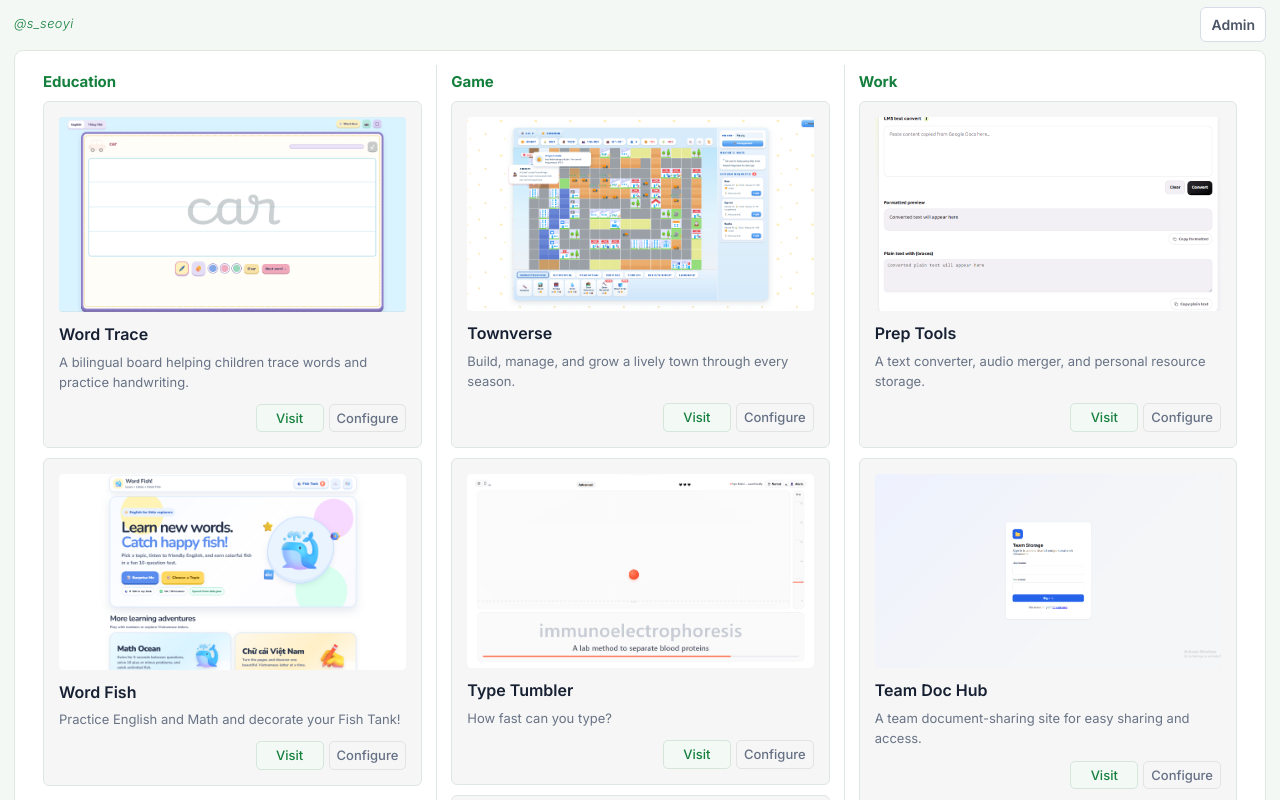
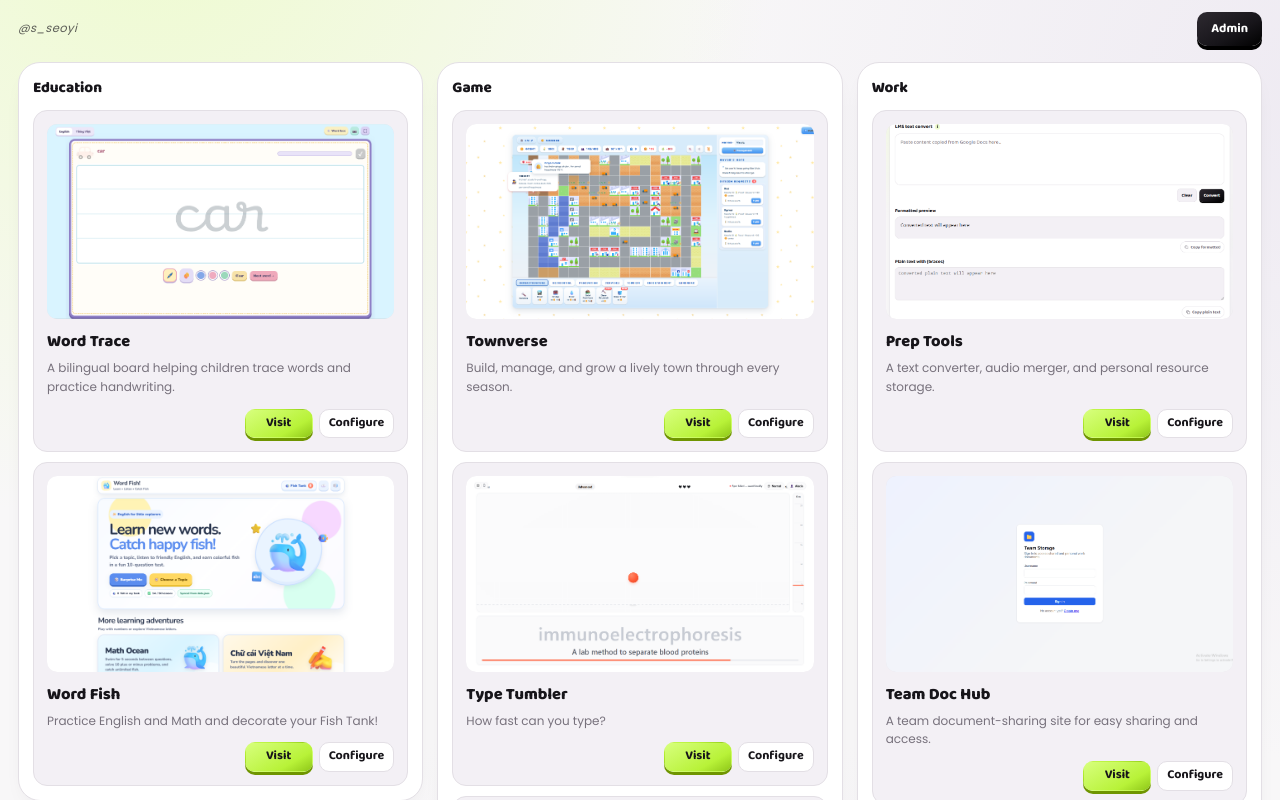
Before and after one commit to phuongm1409/html-list, a plain HTML site: page index.html in a window 1280 px wide. Shown: the top 800 px of the page. Drawn offline with Linux system fonts and the light colour scheme.

Commit message:
Update index.html

```diff
--- a/index.html
+++ b/index.html
@@ -9,37 +9,39 @@
   <link rel="preconnect" href="https://fonts.gstatic.com" crossorigin>
   <link href="https://fonts.googleapis.com/css2?family=Baloo+2:wght@400..800&family=Inter:ital,wght@0,300;0,400;0,500;0,600;0,700;1,300&family=Poppins:wght@400;500;600;700&display=swap" rel="stylesheet">
   <style>
-    :root { --ink:#172033; --muted:#697386; --line:#dfe7e2; --paper:#fff; --bg:#f3f8f5; --green:#16a34a; --green2:#15803d; --mint:#e9f9ee; --danger:#c9475b; }
+    :root { --ink:#17151a; --muted:#77717c; --line:#e3dfe5; --paper:#fff; --bg:#f8f7f8; --fill:#f3f0f5; --green:#b8f238; --green2:#6f9500; --mint:#eefbcf; --danger:#ff4438; --black-grad:linear-gradient(150deg,#2e2a31 0%,#17151a 60%,#000 100%); --lime-grad:linear-gradient(150deg,#d7ff7d 0%,#b8f238 70%,#8fc719 100%); }
     * { box-sizing:border-box; }
-    body { margin:0; min-height:100vh; font:16px/1.5 "Inter",ui-sans-serif,system-ui,sans-serif; color:var(--ink); background:var(--bg); overflow-x:hidden; }
+    body { margin:0; min-height:100vh; font:16px/1.5 "Baloo 2",ui-sans-serif,system-ui,sans-serif; color:var(--ink); background:radial-gradient(circle at 12% -8%,#eefbcf 0%,transparent 36%),radial-gradient(circle at 105% 8%,#eeeaf2 0%,transparent 38%),radial-gradient(circle at 50% 115%,#f0edf4 0%,transparent 45%),var(--bg); overflow-x:hidden; }
     button,input { font:inherit; }
     button { cursor:pointer; }
-    .topbar { height:48px; padding:8px max(14px,calc((100vw - 1320px)/2)); display:flex; align-items:center; justify-content:space-between; background:transparent; }
-    .signature { color:var(--green2); font-size:.8rem; font-style:italic; font-weight:300; letter-spacing:.035em; line-height:1; }
-    .admin-link { border:1px solid #d7dde7; background:#fff; color:#4b5565; border-radius:6px; padding:6px 10px; font-size:.875rem; font-weight:600; transition:.15s ease; }
-    .admin-link:hover{border-color:#aeb8c8;background:#f9fafb}
-    main { width:min(1320px,calc(100% - 28px)); margin:2px auto 48px; padding:14px; display:grid; grid-template-columns:repeat(3,minmax(0,1fr)); gap:0; align-items:start; border:1px solid var(--line); border-radius:9px; background:#fff; }
-    .section { min-width:0; padding:6px 14px; }
-    .section + .section { border-left:1px solid var(--line); }
-    .section-title { margin:0 0 7px; font-size:.9375rem; font-weight:700; letter-spacing:-.005em; color:var(--green2); }
+    .topbar { height:58px; padding:10px max(18px,calc((100vw - 1320px)/2)); display:flex; align-items:center; justify-content:space-between; background:transparent; }
+    .signature { color:var(--ink); font-family:"Poppins",sans-serif; font-size:.72rem; font-style:italic; font-weight:400; letter-spacing:.035em; line-height:1; opacity:.68; }
+    .admin-link { border:0; background:var(--black-grad); color:#fff; border-radius:10px; padding:7px 14px; font-size:.8rem; font-weight:700; box-shadow:0 4px 0 #000; transition:transform .18s cubic-bezier(.34,1.56,.64,1),box-shadow .2s ease; }
+    .admin-link:hover{transform:translateY(-1px) scale(1.02)}
+    .admin-link:active{transform:translateY(2px);box-shadow:none}
+    main { width:min(1320px,calc(100% - 36px)); margin:4px auto 48px; display:grid; grid-template-columns:repeat(3,minmax(0,1fr)); gap:14px; align-items:start; }
+    .section { min-width:0; padding:14px; border:1.5px solid var(--line); border-radius:22px; background:#fff; box-shadow:0 10px 26px -16px rgba(21,38,44,.18); }
+    .section + .section { border-left:1.5px solid var(--line); }
+    .section-title { margin:0 0 10px; font-size:.95rem; font-weight:800; letter-spacing:-.005em; color:var(--ink); }
     .list { display:grid; gap:10px; }
-    .item { display:grid; grid-template-columns:minmax(0,1fr) auto auto; grid-template-rows:1fr auto; align-items:end; gap:12px 5px; min-height:160px; padding:15px; border:1px solid var(--line); border-radius:6px; background:#f5f6f5; }
-    .item:last-child { border-bottom:1px solid var(--line); }
-    .item:hover { background:#f1f4f2; }
-    .item-thumbnail { grid-column:1/-1; width:100%; aspect-ratio:16/9; object-fit:cover; border-radius:4px; background:#e8ece9; }
+    .item { display:grid; grid-template-columns:minmax(0,1fr) auto auto; grid-template-rows:1fr auto; align-items:end; gap:12px 6px; min-height:160px; padding:13px; border:1.5px solid var(--line); border-radius:14px; background:var(--fill); transition:transform .2s ease,border-color .2s ease,box-shadow .2s ease; }
+    .item:last-child { border-bottom:1.5px solid var(--line); }
+    .item:hover { transform:translateY(-2px); border-color:#d2ccd5; box-shadow:0 10px 22px -16px rgba(23,21,26,.45); }
+    .item-thumbnail { grid-column:1/-1; width:100%; aspect-ratio:16/9; object-fit:cover; border-radius:10px; background:#e8e4eb; }
     .item-info { grid-column:1/-1; align-self:start; min-width:0; display:flex; flex-direction:column; align-items:flex-start; gap:7px; margin:0; overflow:visible; text-align:left; }
     .item.has-image { grid-template-rows:auto 1fr auto; }
     .item.has-image .item-info { grid-row:2; }
     .item.has-image > .btn { grid-row:3; }
-    .item-name { max-width:100%; font-weight:600; font-size:1rem; line-height:1.3; white-space:nowrap; overflow:hidden; text-overflow:ellipsis; }
-    .item-detail { min-width:0; color:var(--muted); font-size:.8125rem; font-weight:400; line-height:1.55; white-space:normal; overflow-wrap:anywhere; }
+    .item-name { max-width:100%; font-weight:800; font-size:1.02rem; line-height:1.3; white-space:nowrap; overflow:hidden; text-overflow:ellipsis; }
+    .item-detail { min-width:0; color:var(--muted); font-family:"Poppins",sans-serif; font-size:.75rem; font-weight:400; line-height:1.55; white-space:normal; overflow-wrap:anywhere; }
     .item > .btn.primary { grid-column:2; }
     .item > .btn:not(.primary) { grid-column:3; }
-    .btn { display:inline-flex; flex:0 0 auto; align-items:center; justify-content:center; min-width:68px; padding:5px 7px; border:1px solid #e0e5e2; border-radius:5px; color:#667085; background:transparent; font-weight:500; font-size:.8125rem; line-height:1.25; text-decoration:none; transition:.15s ease; }
-    .btn:hover { border-color:#c8d0cb; color:#344054; background:#f5f7f6; }
-    .btn.primary { border-color:#d6e6db; background:#f3f9f5; color:var(--green2); box-shadow:none; }
-    .btn.primary:hover { border-color:#bcd5c4; background:#eaf5ed; }
-    .empty { grid-column:1/-1; padding:34px 20px; text-align:center; color:var(--muted); background:#fff; border:2px dashed var(--line); border-radius:22px; }
+    .btn { display:inline-flex; flex:0 0 auto; align-items:center; justify-content:center; min-width:68px; padding:6px 9px; border:1.5px solid var(--line); border-radius:10px; color:var(--ink); background:#fff; font-weight:700; font-size:.78rem; line-height:1.25; text-decoration:none; transition:transform .18s cubic-bezier(.34,1.56,.64,1),box-shadow .2s ease; }
+    .btn:hover { transform:translateY(-1px) scale(1.02); }
+    .btn:active { transform:translateY(2px); box-shadow:none!important; }
+    .btn.primary { border-color:transparent; background:var(--lime-grad); color:var(--ink); box-shadow:0 3px 0 var(--green2); }
+    .btn:not(.primary) { background:#fff; }
+    .empty { grid-column:1/-1; padding:34px 20px; text-align:center; color:var(--muted); background:#fff; border:1.5px dashed var(--line); border-radius:22px; }
     .overlay { position:fixed; inset:0; z-index:10; display:none; padding:12px; background:rgba(18,26,43,.46); backdrop-filter:blur(5px); }
     .overlay.open { display:block; }
     .panel { width:min(1180px,100%); height:100%; margin:auto; overflow:auto; background:#f6f9f7; border:1px solid rgba(255,255,255,.7); border-radius:12px; box-shadow:0 24px 70px rgba(15,28,52,.22); }
@@ -82,8 +84,8 @@
     .danger { color:var(--danger); }
     .save-row { position:sticky; z-index:3; bottom:-20px; justify-content:flex-end; margin:20px -20px -20px; padding:12px 20px; background:rgba(255,255,255,.96); border-top:1px solid var(--line); backdrop-filter:blur(10px); }
     .status { margin-right:auto; font-size:.88rem; color:var(--muted); }
-    @media (max-width:980px) { main{grid-template-columns:repeat(2,minmax(0,1fr))}.section:nth-child(odd){border-left:0}.section:nth-child(n+3){border-top:1px solid var(--line);padding-top:14px;margin-top:8px} }
-    @media (max-width:720px) { main{width:min(100% - 20px,560px);margin-top:0;padding:8px;grid-template-columns:1fr}.section{padding:10px 6px}.section + .section,.section:nth-child(n+3){border-left:0;border-top:1px solid var(--line);padding-top:14px;margin-top:4px}.item{grid-template-columns:1fr 1fr;min-height:145px;padding:14px}.item-info{grid-column:1/-1}.item>.btn.primary{grid-column:1}.item>.btn:not(.primary){grid-column:2}.btn{min-width:0}.overlay{padding:0}.panel{border-radius:0;border:0}.settings-card,.editor-section .items,.editor-item .grid{grid-template-columns:1fr}.topbar{height:46px;padding:7px 10px}.panel-body{padding:14px}.save-row{bottom:-14px;margin-left:-14px;margin-right:-14px;margin-bottom:-14px;padding:10px 14px} }
+    @media (max-width:980px) { main{grid-template-columns:repeat(2,minmax(0,1fr))} }
+    @media (max-width:720px) { main{width:min(100% - 20px,560px);margin-top:0;grid-template-columns:1fr;gap:10px}.section{padding:12px}.section + .section,.section:nth-child(n+3){border-left:1.5px solid var(--line);border-top:1.5px solid var(--line);padding-top:12px;margin-top:0}.item{grid-template-columns:1fr 1fr;min-height:145px;padding:12px}.item-info{grid-column:1/-1}.item>.btn.primary{grid-column:1}.item>.btn:not(.primary){grid-column:2}.btn{min-width:0}.overlay{padding:0}.panel{border-radius:0;border:0}.settings-card,.editor-section .items,.editor-item .grid{grid-template-columns:1fr}.topbar{height:50px;padding:7px 12px}.panel-body{padding:14px}.save-row{bottom:-14px;margin-left:-14px;margin-right:-14px;margin-bottom:-14px;padding:10px 14px} }
 
     /* Supplied modular-tool UI, scoped to Admin only */
     .panel { --admin-ink:#17151a; --admin-muted:#77717c; --admin-line:#e3dfe5; --admin-fill:#f3f0f5; --admin-lime:#b8f238; --admin-lime-deep:#6f9500; --admin-black-grad:linear-gradient(150deg,#2e2a31 0%,#17151a 60%,#000 100%); --admin-lime-grad:linear-gradient(150deg,#d7ff7d 0%,#b8f238 70%,#8fc719 100%); color:var(--admin-ink); font-family:"Baloo 2",sans-serif; background:radial-gradient(circle at 12% -8%,#eefbcf 0%,transparent 36%),radial-gradient(circle at 105% 8%,#eeeaf2 0%,transparent 38%),radial-gradient(circle at 50% 115%,#f0edf4 0%,transparent 45%),#f8f7f8; border-radius:22px; }
```
